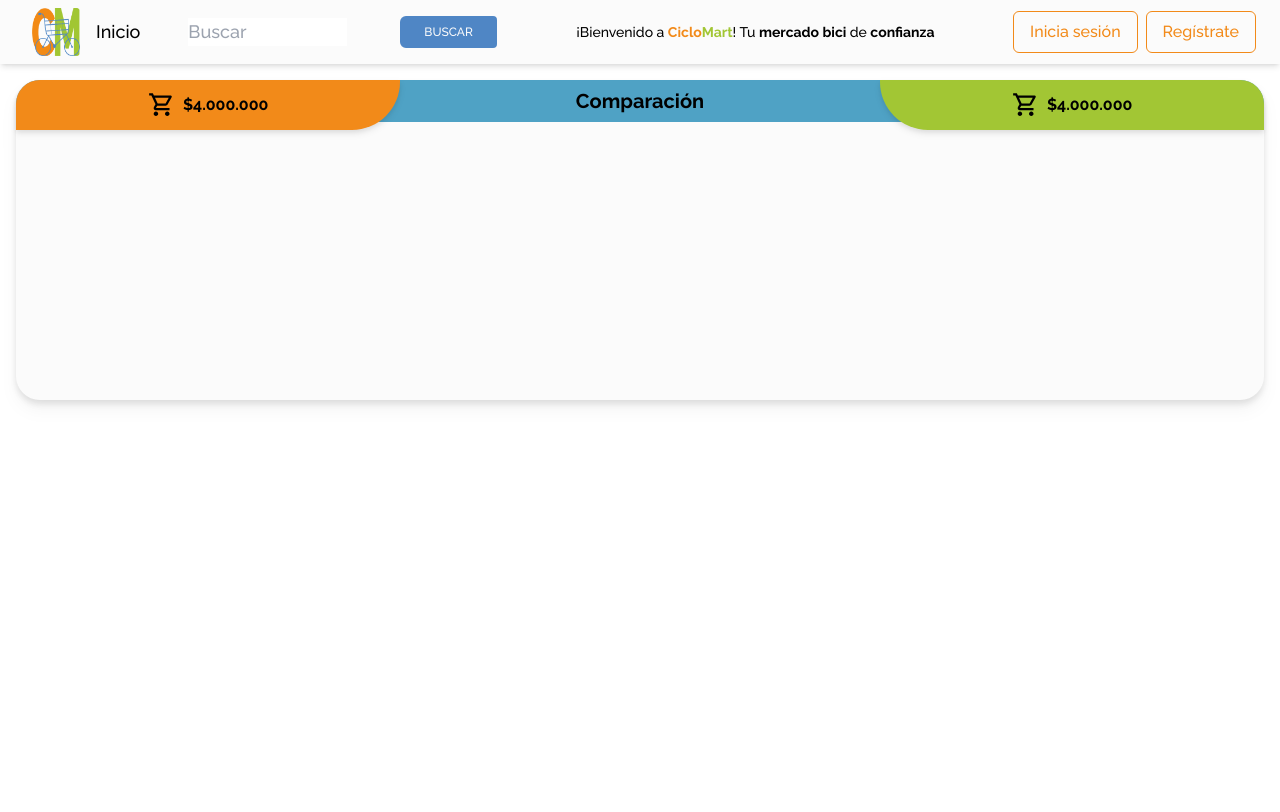
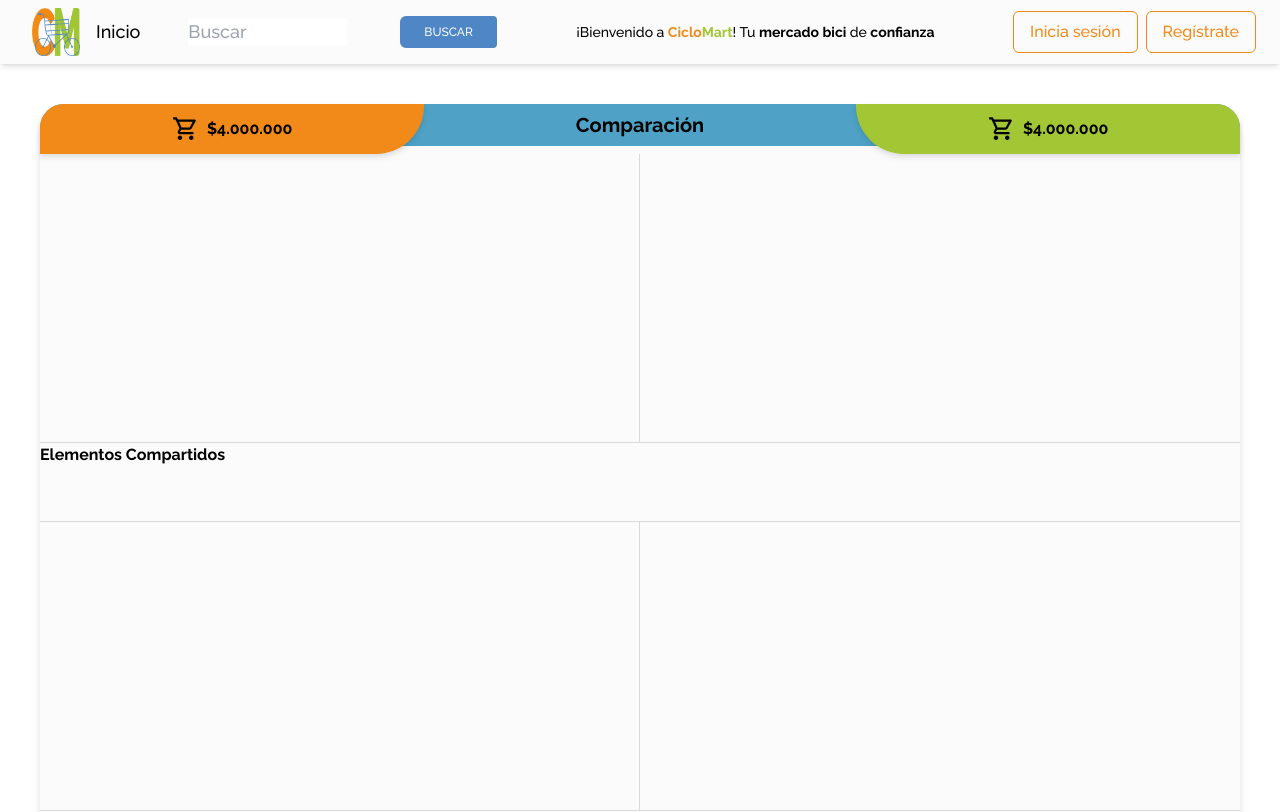
Before and after one commit to w1sec0d/ciclomart_frontend, a React (Vite) app: page /comparison in a window 1280 px wide. Shown: the top 812 px of the page. Built offline with nearby package versions, Linux system fonts and the light colour scheme; no server answers.

Commit message:
Crea las secciones de comparación y establece la primera sección completa de la vista aun sin datos

```diff
--- a/src/components/Comparison/BuyButton.jsx
+++ b/src/components/Comparison/BuyButton.jsx
@@ -5,7 +5,7 @@ const BuyButton = ({ valor, className, children }) => {
   return (
     <button
       className={twMerge(
-        'bg-tertiary h-full w-96 rounded-br-[3rem] rounded-tl-3xl z-10 drop-shadow-md flex items-center justify-center',
+        'bg-tertiary h-full w-96 rounded-br-[3rem] rounded-tl-3xl z-20 drop-shadow-md flex items-center justify-center',
         className
       )}
     >
--- /dev/null
+++ b/src/components/Comparison/ComparisionSection.jsx
@@ -0,0 +1,15 @@
+const ComparisionSection = ({ title }) => {
+  return (
+    <div>
+      <div className="h-20 border-y border-y-lgray w-full">
+        <b>{title}</b>
+      </div>
+      <div className="h-72 flex flex-row w-full">
+        <div className="w-1/2 bg-white h-full  border-r border-r-lgray rounded-tl-3xl  rounded-bl-3xl"></div>
+        <div className="w-1/2 h-full bg-white rounded-tr-3xl rounded-br-3xl "></div>
+      </div>
+    </div>
+  )
+}
+
+export default ComparisionSection
--- a/src/pages/ComparisonView.jsx
+++ b/src/pages/ComparisonView.jsx
@@ -1,11 +1,12 @@
 import BuyButton from '../components/Comparison/BuyButton'
+import ComparisionSection from '../components/Comparison/ComparisionSection'
 
 const Header = () => {
   return (
-    <div className="h-[50px] rounded-t-3xl flex flex-row mb-4 relative">
+    <div className="h-[50px] rounded-t-3xl flex flex-row relative">
       <BuyButton>4.000.000</BuyButton>
-      <div className="z-0 h-5/6 bg-lblue w-full absolute top-0 left-0 rounded-t-3xl flex justify-center items-center">
-        <b className="text-xl">Comparación</b>
+      <div className="z-10 h-5/6 bg-lblue w-full absolute top-0 left-0 rounded-t-3xl flex justify-center items-center">
+        <b className="text-xl mx-4">Comparación</b>
       </div>
       <BuyButton
         className={
@@ -20,10 +21,18 @@ const Header = () => {
 
 const ComparisonView = () => {
   return (
-    <div className="h-screen flex flex-col">
-      <div className="h-[320px] w-auto m-4 rounded-3xl bg-white drop-shadow-lg">
+    <div className="h-auto flex flex-col">
+      <div className="h-auto w-auto m-10 rounded-3xl bg-white drop-shadow-lg flex flex-col">
         {/*Header */}
         <Header />
+        {/*Sección nombre y foto producto 1 y 2 respectivamente*/}
+        <div className="h-72 flex flex-row w-full">
+          <div className="w-1/2 bg-white h-full  border-r border-r-lgray rounded-tl-3xl  "></div>
+          <div className="w-1/2 h-full bg-white rounded-tr-3xl "> </div>
+        </div>
+        {/*Sección elementos compartidos producto 1 y 2 respectviamente */}
+        <ComparisionSection title={'Elementos Compartidos'} />
+        <ComparisionSection title={'Agregados'} />
       </div>
     </div>
   )
```
